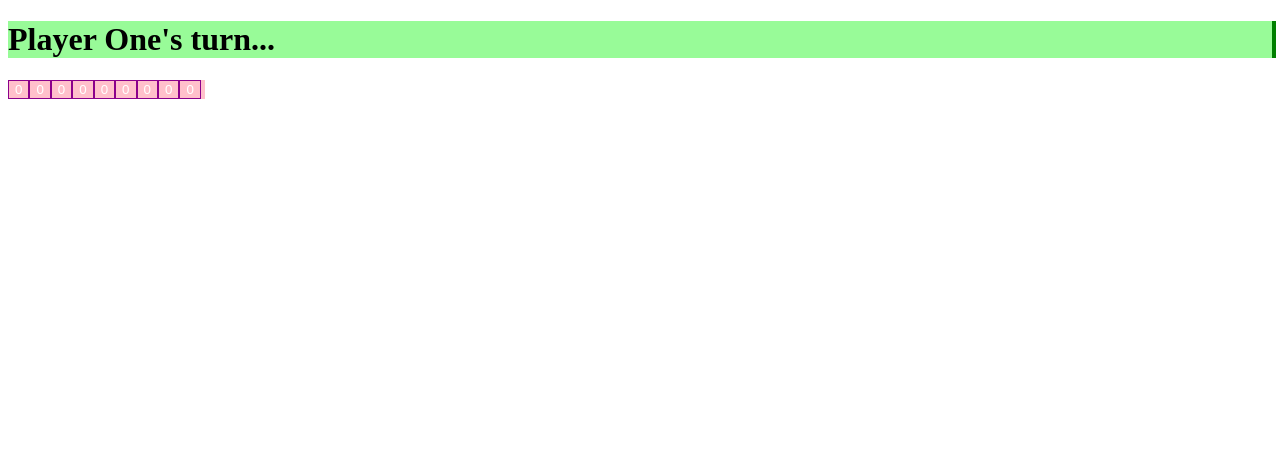
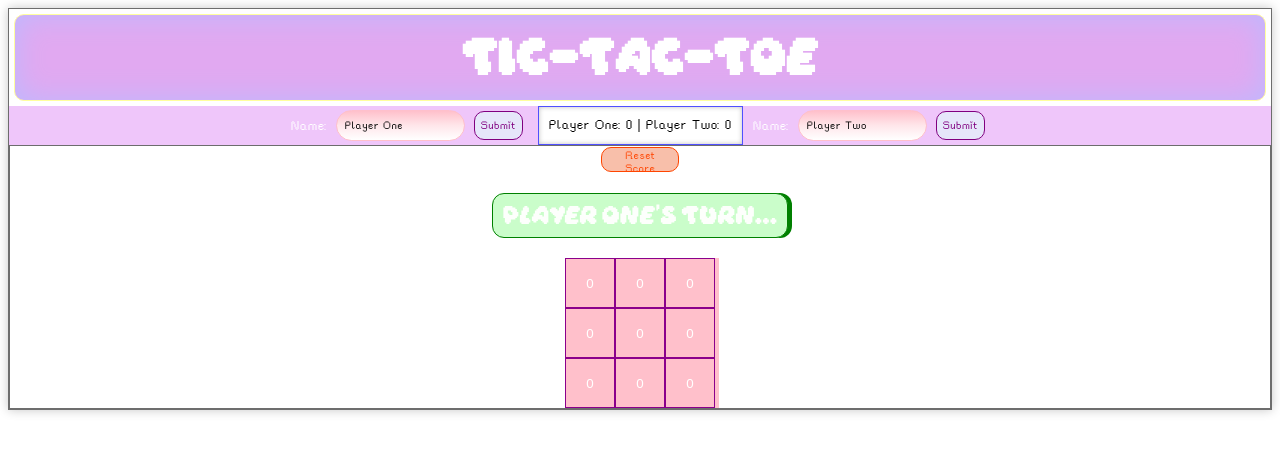
Before and after one commit to note-nausicaa/odin-tic-tac-toe, a plain HTML site: page index.html in a window 1280 px wide. Drawn offline with Linux system fonts and the light colour scheme.

Commit message:
Added styling

```diff
--- a/index.html
+++ b/index.html
@@ -7,9 +7,22 @@
     <title>Tic-Tac-Toe</title>
 </head>
 <body>
+    <h1 class="title">Tic-Tac-Toe</h1>
+    <div class="player-wrapper">
+        <label for="player-one-name">Name:</label>
+        <input type="text" placeholder="Player One" id="player-one-name" value="Player One">
+        <button id="p1-submit">Submit</button>
+        <div class="score">
+            </div>
+            <label for="player-two-name">Name:</label>
+            <input type="text" value ="Player Two" id="player-two-name" placeholder="Player Two">
+        <button id="p2-submit">Submit</button>
+    </div>
     <div class="container">
-        <h1 class="turn"></h1>
+        <div class="resetbuttons"><button class="reset-score">Reset Score</button></div>
+        <div class="turn"></div>
         <div class="board"></div>
+        <button class="reset">Play Again!</button>
     </div>
     <script src="script.js"></script>
 </body>
--- a/script.js
+++ b/script.js
@@ -41,23 +41,27 @@ function Cell() {
 }
 
 function GameController(
-    playerOneName = "Player One",
-    playerTwoName = "Player Two"
+    playerOneName,
+    playerTwoName
 ) {
     const board = Gameboard();
 
     const players = [
         {
             name: playerOneName,
-            token: 'x'
+            token: 'x',
+            score: 0
         },
         {
             name: playerTwoName,
-            token: 'o'
+            token: 'o',
+            score: 0
         }
     ];
 
     let activePlayer = players[0];
+    let unactivePlayer = players[1];
+    let winner = 0;
 
     const switchPlayerTurn = () => {
         activePlayer = activePlayer === players[0] ? players[1] : players[0];
@@ -65,20 +69,28 @@ function GameController(
 
     const getActivePlayer = () => activePlayer;
 
+    const getUnactivePlayer = () => unactivePlayer;
+
+    const getPlayers = () => players;
+
     const printNewRound = () => {
         board.printBoard();
         console.log(`${getActivePlayer().name}'s turn`)
     }
 
+    const checkWin = () => winner;
 
+    const reset = () => {
+        for(i = 0; i <= 8; i++) {board.dropToken(i, 0)};
+        winner = 0;
+        board.printBoard();
+    }
 
     const playRound = (cell) => {
-
         console.log(`${getActivePlayer().name}'s ${getActivePlayer().token} into cell ${cell}`);
         board.dropToken(cell, getActivePlayer().token);
 
-        let winCondition = 0;
-        let combos = [
+        const combos = [
             [0, 3, 6],
             [1, 4, 7],
             [2, 5, 8],
@@ -89,54 +101,26 @@ function GameController(
             [2, 4, 6],
             ];
 
-        for(let i = 0; i < combos.length; i++) {
+        for (let i = 0; i < combos.length; i++) {
 
                 let [a, b, c] = combos[i];
 
-                const newBoard = board.getBoard.map([a, b, c])
+                let gameBoard = board.getBoard();
 
-                if (board.getBoard[a] === 'x') { console.log(board.getBoard[a]); return winCondition += 1} //|| board.getBoard[b] === 'x') && (board.getBoard[c] === 'x'))
-                console.log(winCondition);
-                console.log(newBoard);
+                const boardWithCellValues = gameBoard.map((cell) => cell.getValue());
 
+                if (boardWithCellValues[a].valueOf() !== 0 && boardWithCellValues[a].valueOf() === boardWithCellValues[b].valueOf() && boardWithCellValues[b].valueOf() === boardWithCellValues[c].valueOf())
+                    {winner = 1; console.log(winner);
+                        getActivePlayer().score++;
+                        //Reset board?
+                        return {
+                            checkWin,
+                            getActivePlayer,
+                            getUnactivePlayer,
+                            getBoard: board.getBoard,
+                        };
                     }
-
-
-
-        /*const checkWinner = () => {
-            const winningIndexes = [
-              [0, 3, 6],
-              [1, 4, 7],
-              [2, 5, 8],
-              [0, 1, 2],
-              [3, 4, 5],
-              [6, 7, 8],
-              [0, 4, 8],
-              [2, 4, 6],
-            ];
-            for (const subArray of winningIndexes) {
-              let potentialWinner = 0;
-              let winner = 0;
-              subArray.reduce((initialIndex, currentIndex) => {
-                if (potentialWinner == board[currentIndex]) {
-                  winner = board[currentIndex];
             }
-                if (board[initialIndex] == board[currentIndex]) {
-                  potentialWinner = board[currentIndex];
-                }
-              });
-              if (winner != 0) {
-                console.log(`The winner is ${winner}`);
-                break;
-              }
-              console.log(winner);
-            }
-          };
-
-        checkWinner();
-        */
-
-
 
         switchPlayerTurn();
         printNewRound();
@@ -144,48 +128,135 @@ function GameController(
 
     printNewRound();
 
+
+
     return {
+        getPlayers,
         playRound,
+        checkWin,
         getActivePlayer,
-        getBoard: board.getBoard
+        getUnactivePlayer,
+        getBoard: board.getBoard,
+        reset
     }
 }
 
 function ScreenController() {
-    const game = GameController();
+
+    const playerOneInput = document.getElementById('player-one-name');
+    const playerTwoInput = document.getElementById('player-two-name');
+
+    let playerOneName = playerOneInput.value;
+    let playerTwoName = playerTwoInput.value;
+
+    const game = GameController(playerOneName, playerTwoName);
+
+    const players = game.getPlayers();
+
     const playerTurnDiv = document.querySelector('.turn');
     const boardDiv = document.querySelector('.board');
+    const scoreDiv = document.querySelector('.score');
+
+    const playerOneSubmitBtn = document.querySelector('#p1-submit');
+    const playerTwoSubmitBtn = document.querySelector('#p2-submit');
 
     const updateScreen = () => {
         boardDiv.textContent = "";
 
+        scoreDiv.textContent = "";
+
         const board = game.getBoard();
+
         const activePlayer = game.getActivePlayer();
 
         playerTurnDiv.textContent = `${activePlayer.name}'s turn...`
 
+        scoreDiv.textContent = `${players[0].name}: ${players[0].score} | ${players[1].name}: ${players[1].score}`
+
         board.forEach((cell, index) => {
+
             const cellButton = document.createElement('button');
+
             cellButton.classList.add('cell');
+
             cellButton.dataset.cell = index
+
             cellButton.textContent = cell.getValue();
+
+            if (cellButton.textContent === 'o') {cellButton.classList.add('purple')};
+
+            if (cellButton.textContent === 'x') {cellButton.classList.add('pinker')}
+
             boardDiv.appendChild(cellButton);
+
+        });
+
+            if (game.checkWin() == 1)
+            {
+                playerTurnDiv.classList.add('win');
+
+                playerTurnDiv.textContent = "";
+
+                playerTurnDiv.textContent = `${activePlayer.name} wins!`
+                const resetBtn = document.querySelector('.reset');
+                resetBtn.classList.add('show');
+                resetBtn.addEventListener('click', () => {
+                    game.reset();
+                    playerTurnDiv.classList.remove('win')
+                    updateScreen();
                     })
-        }
+
+
+
+
+            };
+
+};
+
+    const modifyProperty = (array, targetID, newProperty) => {
+        const targetObj = array.find(obj => obj.token === targetID);
+        if (targetObj) {
+            targetObj.name = newProperty;
+        };
+    };
+
 
     function clickHandlerBoard(e) {
         const selectedCell = e.target.dataset.cell;
 
         if(!selectedCell) return;
 
+
         game.playRound(selectedCell);
         updateScreen();
-        }
+    };
 
     boardDiv.addEventListener('click', clickHandlerBoard);
 
+    playerOneSubmitBtn.addEventListener('click', () => {
+
+        let newName = playerOneInput.value;
+
+        modifyProperty(players, 'x', newName)
+        playerOneInput.value = "";
+        updateScreen();
+    });
+
+    playerTwoSubmitBtn.addEventListener('click', () => {
+
+        let newName = playerTwoInput.value;
+
+        modifyProperty(players, 'o', newName);
+        playerTwoInput.value ="";
+
+        updateScreen();
+    });
+
+    const resetScoreBtn = document.querySelector('.reset-score');
+
     updateScreen();
 
-    }
+};
+
 
 ScreenController();
--- a/style.css
+++ b/style.css
@@ -1,6 +1,64 @@
+@font-face {
+    font-family: cute-font;
+    src: url(Daydream.ttf);
+}
+
+@font-face {
+    font-family: pixel-font;
+    src: url(rainyhearts.ttf);
+}
+
+body {
+    box-shadow: 0px 0px 10px rgb(199, 199, 199);
+    border: solid 1px rgb(109, 109, 109);
+    display: flex;
+    font-family: cute-font;
+    flex-direction: column;
+}
+
+.start-button {
+    align-self: center;
+    font-family: pixel-font;
+    background: lightblue;
+    border: 1px solid blue;
+    margin: 2px;
+}
+.title {
+    font-family: inherit;
+    text-align: center;
+    margin: 5px;
+    border: solid 1px rgb(255, 255, 157);
+    padding: 20px;
+    background: rgb(225, 169, 241);
+    color: white;
+    border-radius: 10px;
+    box-shadow: inset 0px 0px 30px rgb(187, 186, 255);
+
+}
+
 .turn {
-    background: palegreen;
+    background: rgb(202, 253, 202);
     box-shadow: 4px 0px 0px green;
+    border: solid 1px green;
+    color: rgb(253, 255, 252);
+    padding: 10px;
+    margin: 20px;
+    border-radius: 12px;
+    text-align: center;
+}
+
+.container {
+    display: flex;
+    align-items: center;
+    flex-direction: column;
+    border: solid 1px rgb(109, 109, 109);
+}
+
+.board {
+    flex: auto;
+    display: grid;
+    grid-template-columns: 50px 50px 50px;
+    grid-template-rows: 50px 50px 50px;
 }
 
 .cell {
@@ -9,3 +67,95 @@
     border: solid darkmagenta 1px;
     box-shadow: 4px 0px 0px pink;
 }
+
+.win {
+    background: gold;
+    color: darkgoldenrod;
+    border: gold;
+    box-shadow: 4px 0px 0px  darkgoldenrod;
+}
+
+.player-wrapper {
+    display: flex;
+    justify-content: center;
+    font-family: pixel-font;
+    background: rgb(239, 198, 250);
+}
+
+.purple {
+    background: purple;
+}
+
+.pinker {
+    background: salmon;
+}
+
+#player-one-name,
+#player-two-name {
+    background: linear-gradient(pink, rgb(255, 230, 234), white);
+    border: pink solid 1px;
+    border-radius: 30px;
+    font-family: pixel-font;
+    padding: 1vh;
+    margin: 4px;
+}
+
+#p1-submit,
+#p2-submit {
+    background: lavender;
+    color: purple;
+    border: solid 1px purple;
+    border-radius: 10px;
+    margin: 5px;
+    font-family: pixel-font;
+    &:active {
+        border: 2px;
+        background: rgb(174, 174, 245);
+        color: white;
+        box-shadow: 0px 0px 12px rgb(209, 180, 255), inset 0px 0px 10px white;
+        transition: 0.3s;
+    }
+}
+
+.score {
+    margin-left: 10px;
+    margin-right: 10px;
+    padding: 10px;
+    border: solid 1px rgb(80, 80, 255);
+    background: white;
+    box-shadow: inset 0px 0px 5px silver;
+}
+
+.resetbuttons {
+    display: flex;
+    justify-content: space-between;
+}
+.reset-score {
+    height: 25px;
+    width: 78px;
+    background: rgb(248, 191, 170);
+    border: solid 1px orangered;
+    color: orangered;
+    font-family: pixel-font;
+    border-radius: 10px;
+    margin: 1px;
+}
+
+.reset {
+    display: none;
+    height: 25px;
+    width: 50px;
+    background: rgb(225, 193, 255);
+    border: solid 1px purple;
+    font-family: pixel-font;
+}
+
+label {
+    align-self: center;
+    margin-right: 5px;
+    color: white;
+}
+
+.show {
+    display: block;
+}
```
Also changed, not shown: Daydream.ttf (added), rainyhearts.ttf (added). Lines whose indentation alone changed are shown as unchanged.
